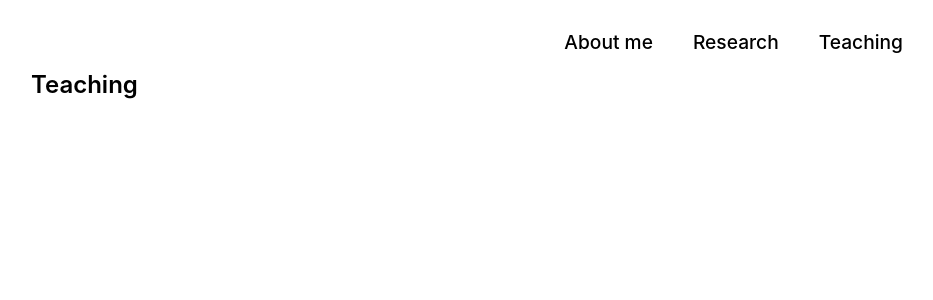
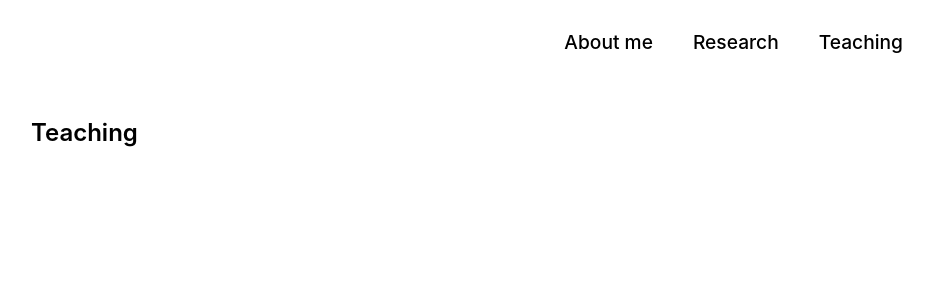
Before and after one commit to Jonghwap/Jonghwap.github.io, a Jekyll site: the page built from teaching.md, in a window 1280 px wide. Shown: the top 300 px of the page, without its empty margins (209-1142 px from the left). Built offline with Jekyll 4.4.1, drawn with Linux system fonts in a browser that asks for light colours; a style sheet for code colours, icons or effects is not loaded.

Commit message:
Update style.scss

```diff
--- a/assets/css/style.scss
+++ b/assets/css/style.scss
@@ -70,7 +70,7 @@
   width: 100%;
   max-width: 800px;
   float: none;
-  padding-top: 4em;
+  padding-top: 7em; // navigation bar이랑 본문 사이의 거리
   padding-bottom: 50px;
 }
 
```
